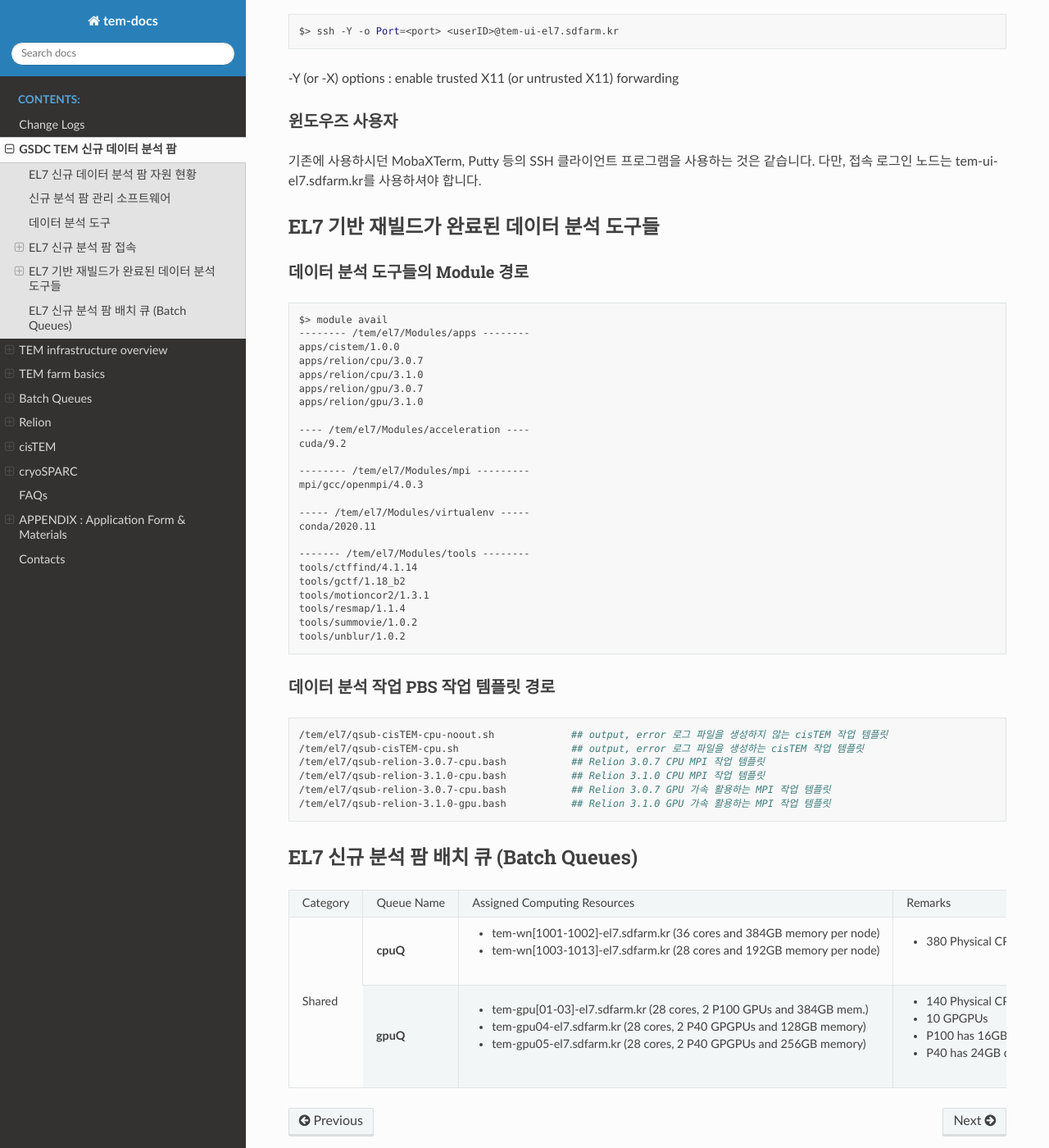
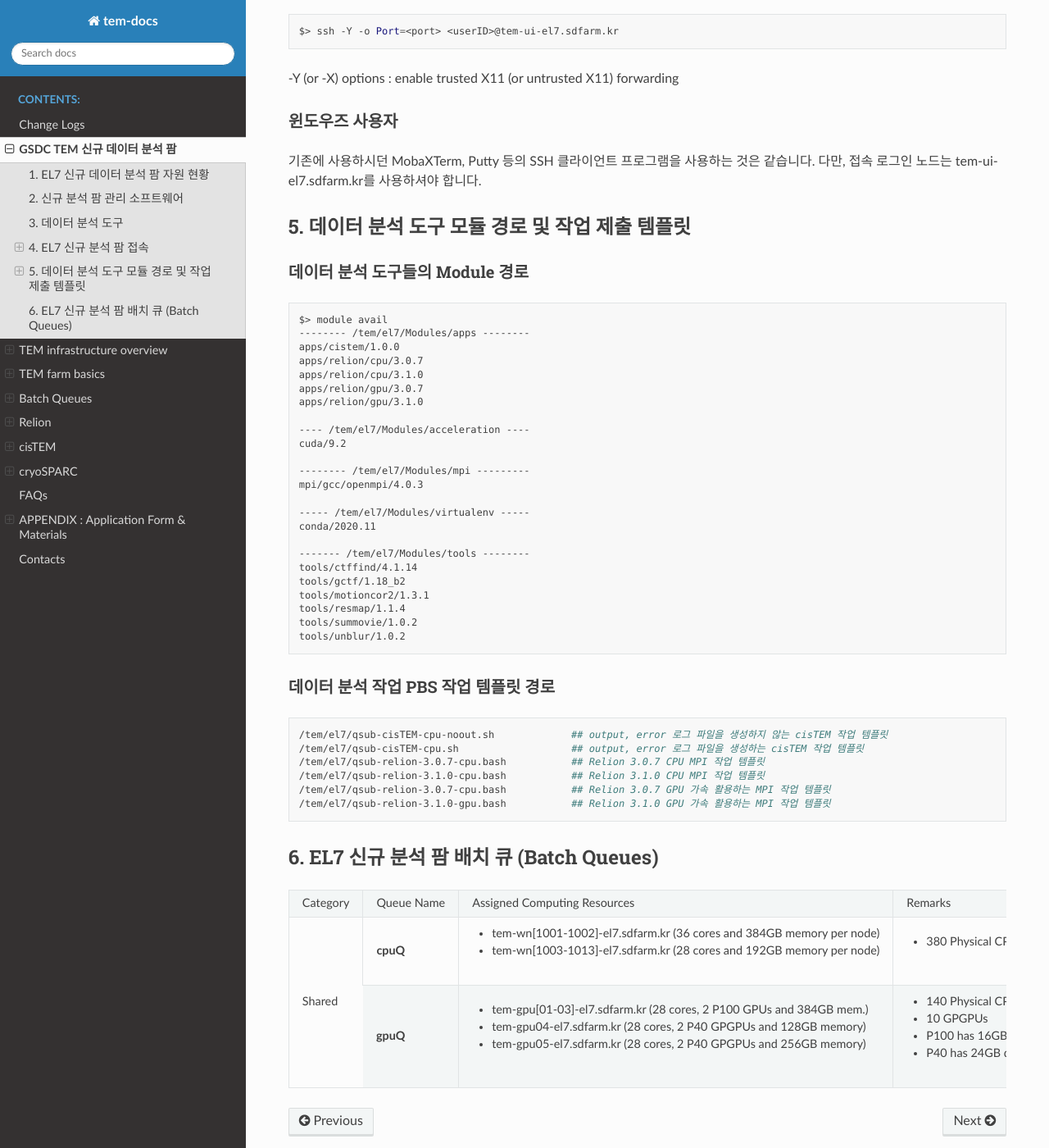
Before and after one commit to junglok/tem-docs, a Sphinx documentation site: the page built from docs/newfarm.rst, in a window 1280 px wide and 1400 px high, scrolled down 2440 px. Shown: the whole window at 82% size. Built offline with Sphinx 7.4.7 and the Read the Docs theme 2.0.0, drawn with Linux system fonts in a browser that asks for light colours; some of the changed text lies outside the part shown.

Commit message:
newfarm rst

```diff
--- a/docs/newfarm.rst
+++ b/docs/newfarm.rst
@@ -2,8 +2,8 @@
 GSDC TEM 신규 데이터 분석 팜
 ************************
 
-EL7 신규 데이터 분석 팜 자원 현황
-===========================
+1. EL7 신규 데이터 분석 팜 자원 현황
+=============================
 
 +--------------+---------------------------------+---------------------------------------------------------------------------+-----------------+
 | Category     | Name                            | Specification                                                             | Resources size  |
@@ -39,8 +39,8 @@ EL7 신규 데이터 분석 팜 자원 현황
 | Total                                          | 612 CPU cores (physical), 10 GPGPUs, 800TB Storage                                          |
 +--------------+---------------------------------+---------------------------------------------------------------------------+-----------------+
 
-신규 분석 팜 관리 소프트웨어
-=====================
+2. 신규 분석 팜 관리 소프트웨어
+========================
 
 +--------------+------------------------+------------------------------------------------------------+--------------------------------+
 | Category     | Name                   | Description                                                | Version                        |
@@ -69,8 +69,8 @@ EL7 신규 데이터 분석 팜 자원 현황
 +--------------+------------------------+------------------------------------------------------------+--------------------------------+
 
 
-데이터 분석 도구
-============
+3. 데이터 분석 도구
+===============
 
 +----------+-------------+--------------------------------------------------------------------+----------------------------------------+
 | Category | Name        | Description                                                        | Version                                |
@@ -105,8 +105,9 @@ EL7 신규 데이터 분석 팜 자원 현황
 |          |             |                                                                    |                                        |
 +----------+-------------+--------------------------------------------------------------------+----------------------------------------+
 
-EL7 신규 분석 팜 접속
-=================
+
+4. EL7 신규 분석 팜 접속
+====================
 
 리눅스/맥 사용자
 ------------
@@ -124,8 +125,8 @@ EL7 신규 분석 팜 접속
 기존에 사용하시던 MobaXTerm, Putty 등의 SSH 클라이언트 프로그램을 사용하는 것은 같습니다. 다만, 접속 로그인 노드는 tem-ui-el7.sdfarm.kr를 사용하셔야 합니다.
 
 
-EL7 기반 재빌드가 완료된 데이터 분석 도구들
-=================================
+5. 데이터 분석 도구 모듈 경로 및 작업 제출 템플릿
+======================================
 
 데이터 분석 도구들의 Module 경로
 --------------------------
@@ -171,8 +172,8 @@ EL7 기반 재빌드가 완료된 데이터 분석 도구들
   /tem/el7/qsub-relion-3.1.0-gpu.bash           ## Relion 3.1.0 GPU 가속 활용하는 MPI 작업 템플릿
 
 
-EL7 신규 분석 팜 배치 큐 (Batch Queues)
-==================================
+6. EL7 신규 분석 팜 배치 큐 (Batch Queues)
+======================================
 
 +--------------+-----------------+-----------------------------------------------------------------------+------------------------------------+
 | Category     | Queue Name      | Assigned Computing Resources                                          | Remarks                            |
```
